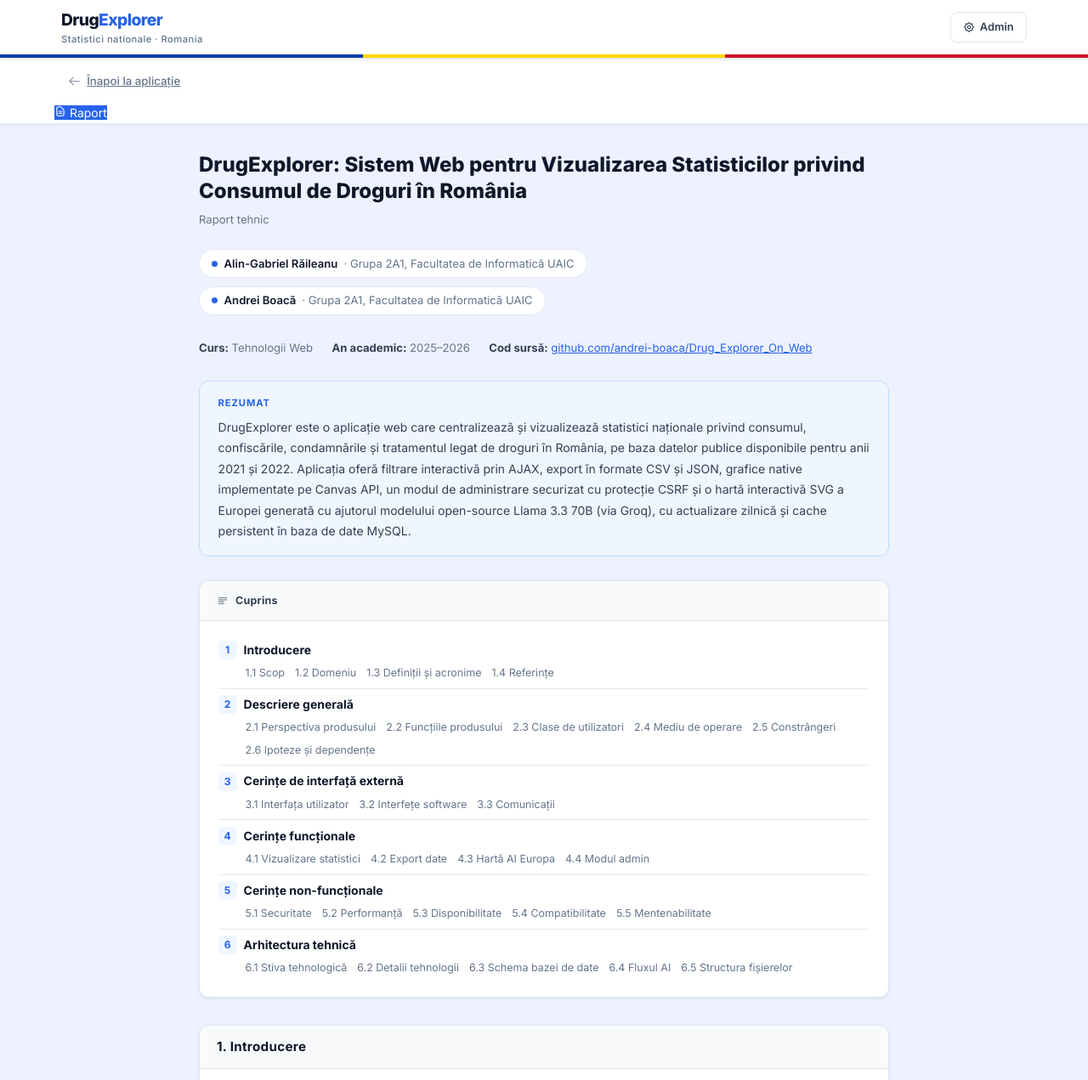
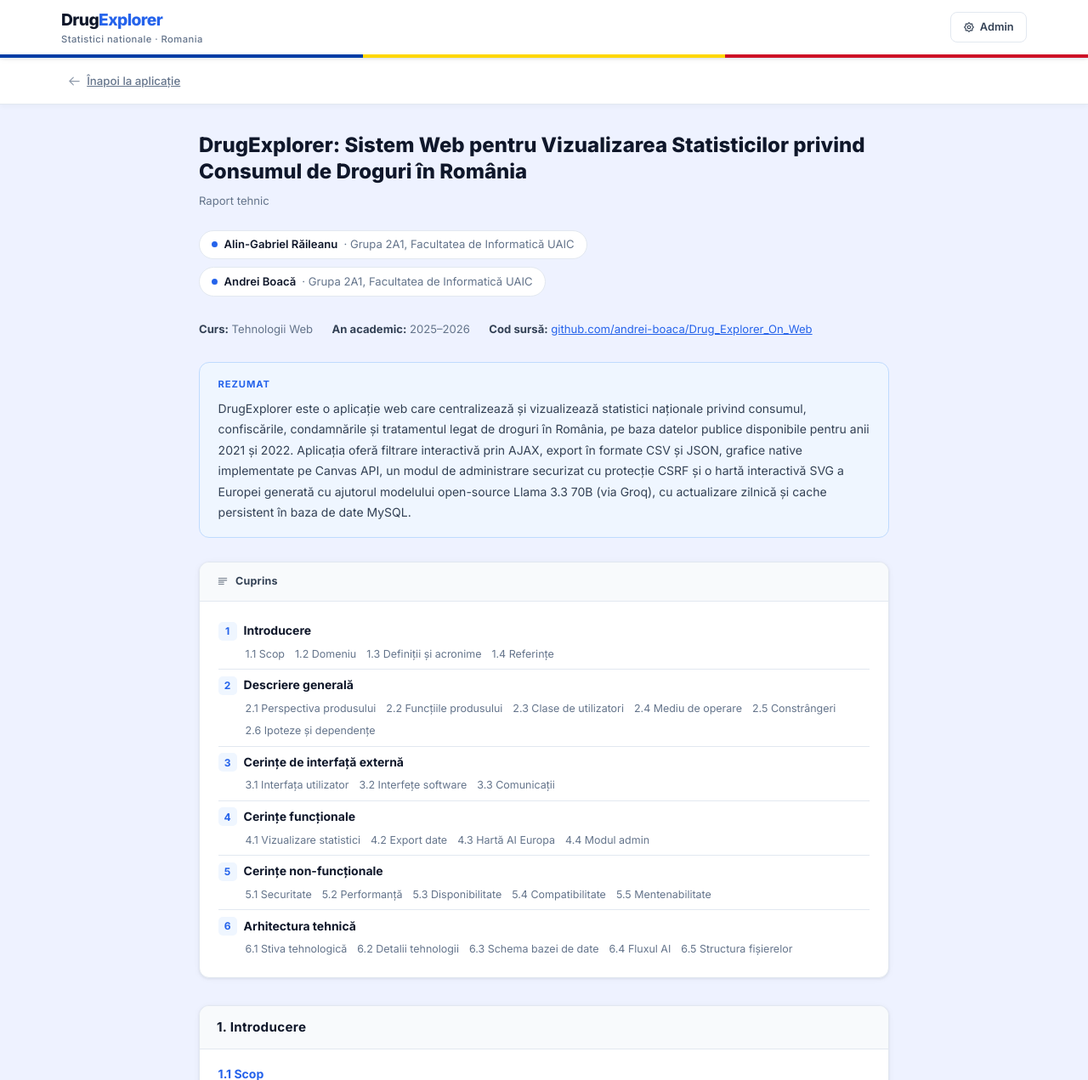
Before and after one commit to andrei-boaca/Drug_Explorer_On_Web, a PHP site: page /raport.php in a window 1280 px wide. Shown: the top 1271 px of the page at 85% size. Run offline with PHP 8.4, Linux system fonts and the light colour scheme.

Commit message:
Remove Raport label from nav in raport.php

```diff
--- a/raport.php
+++ b/raport.php
@@ -185,10 +185,6 @@
         Înapoi la aplicație
       </a></li>
     </ul>
-    <span class="tab-report-link" style="background:var(--primary);border-color:var(--primary);color:#fff;cursor:default;">
-      <svg width="14" height="14" fill="none" viewBox="0 0 24 24" stroke="currentColor" stroke-width="2"><path stroke-linecap="round" stroke-linejoin="round" d="M9 12h6m-6 4h6m2 5H7a2 2 0 01-2-2V5a2 2 0 012-2h5.586a1 1 0 01.707.293l5.414 5.414a1 1 0 01.293.707V19a2 2 0 01-2 2z"/></svg>
-      Raport
-    </span>
   </div>
 </nav>
 
```
